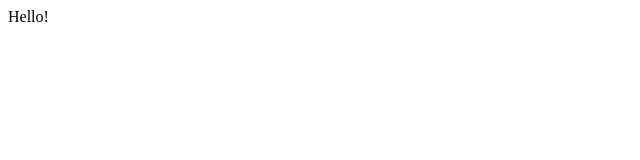
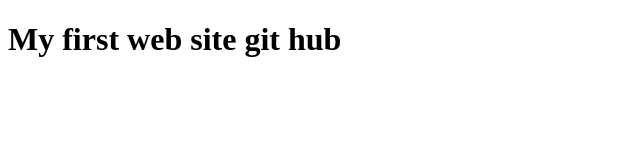
Before and after one commit to hulovskiy/genius-project, a plain HTML site: page index.html in a window 1280 px wide. Shown: the whole page, without its empty margins (0-640 px from the left). Drawn offline with Linux system fonts and the light colour scheme.

Commit message:
add title web site

```diff
--- a/index.html
+++ b/index.html
@@ -6,6 +6,6 @@
     <title>Document</title>
 </head>
 <body>
-    Hello!
+   <h1>My first web site git hub</h1>
 </body>
 </html>
```
